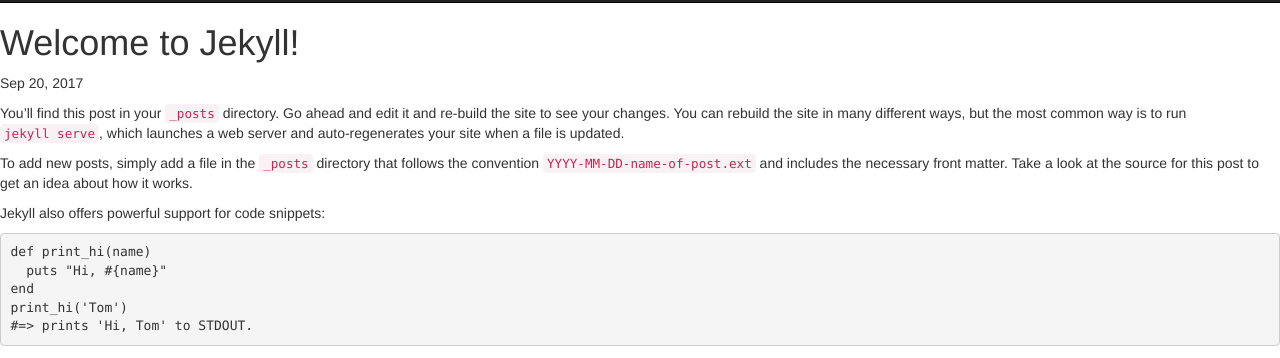
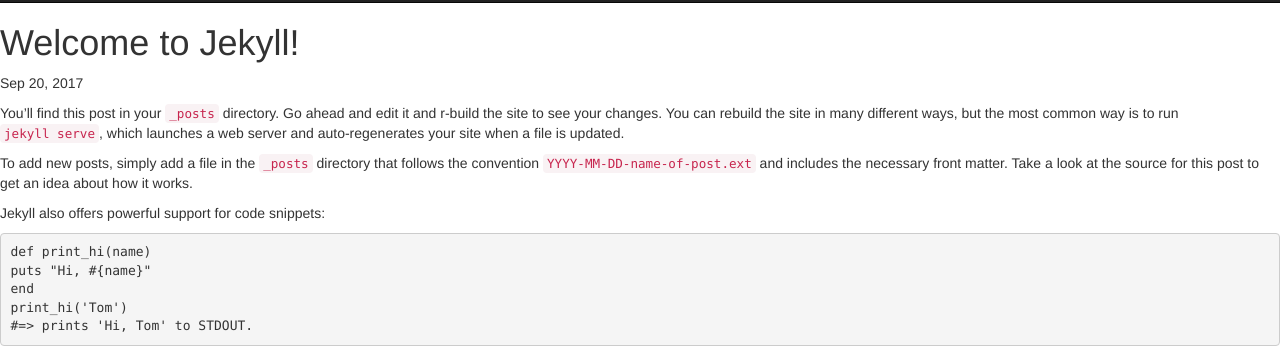
Before and after one commit to gcWorld/gcMods-Website, a Jekyll site: the page built from _posts/2017-09-21-welcome-to-jekyll.markdown, in a window 1280 px wide, cut to the strip 58-416 px from the top of the page. Built offline with Jekyll 4.4.1, drawn with Linux system fonts in a browser that asks for light colours; comment, search, counter and statistics services are not loaded; part of the change alters nothing that is shown.

```diff
--- a/_posts/2017-09-21-welcome-to-jekyll.markdown
+++ b/_posts/2017-09-21-welcome-to-jekyll.markdown
@@ -1,10 +1,12 @@
 ---
 layout: post
-title:  "Welcome to Jekyll!"
-date:   2017-09-21 00:30:28 +0200
+title: Welcome to Jekyll!
+date: 2017-09-20 22:30:28 +0000
 categories: jekyll update
 ---
-You’ll find this post in your `_posts` directory. Go ahead and edit it and re-build the site to see your changes. You can rebuild the site in many different ways, but the most common way is to run `jekyll serve`, which launches a web server and auto-regenerates your site when a file is updated.
+
+
+You’ll find this post in your `_posts` directory. Go ahead and edit it and r-build the site to see your changes. You can rebuild the site in many different ways, but the most common way is to run `jekyll serve`, which launches a web server and auto-regenerates your site when a file is updated.
 
 To add new posts, simply add a file in the `_posts` directory that follows the convention `YYYY-MM-DD-name-of-post.ext` and includes the necessary front matter. Take a look at the source for this post to get an idea about how it works.
 
@@ -12,14 +14,10 @@ Jekyll also offers powerful support for code snippets:
 
 {% highlight ruby %}
 def print_hi(name)
-  puts "Hi, #{name}"
+puts "Hi, #{name}"
 end
 print_hi('Tom')
 #=> prints 'Hi, Tom' to STDOUT.
 {% endhighlight %}
 
-Check out the [Jekyll docs][jekyll-docs] for more info on how to get the most out of Jekyll. File all bugs/feature requests at [Jekyll’s GitHub repo][jekyll-gh]. If you have questions, you can ask them on [Jekyll Talk][jekyll-talk].
-
-[jekyll-docs]: https://jekyllrb.com/docs/home
-[jekyll-gh]:   https://github.com/jekyll/jekyll
-[jekyll-talk]: https://talk.jekyllrb.com/
+Check out the [Jekyll docs](https://jekyllrb.com/docs/home) for more info on how to get the most out of Jekyll. File all bugs/feature requests at [Jekyll’s GitHub repo](https://github.com/jekyll/jekyll). If you have questions, you can ask them on [Jekyll Talk](https://talk.jekyllrb.com/).
```
